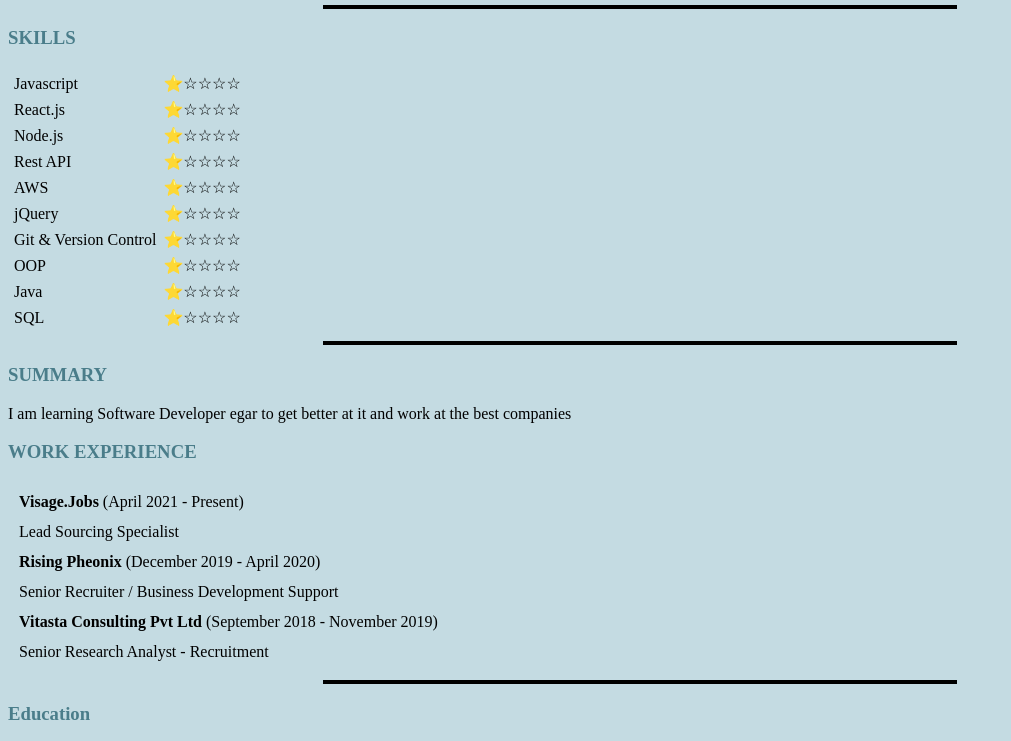
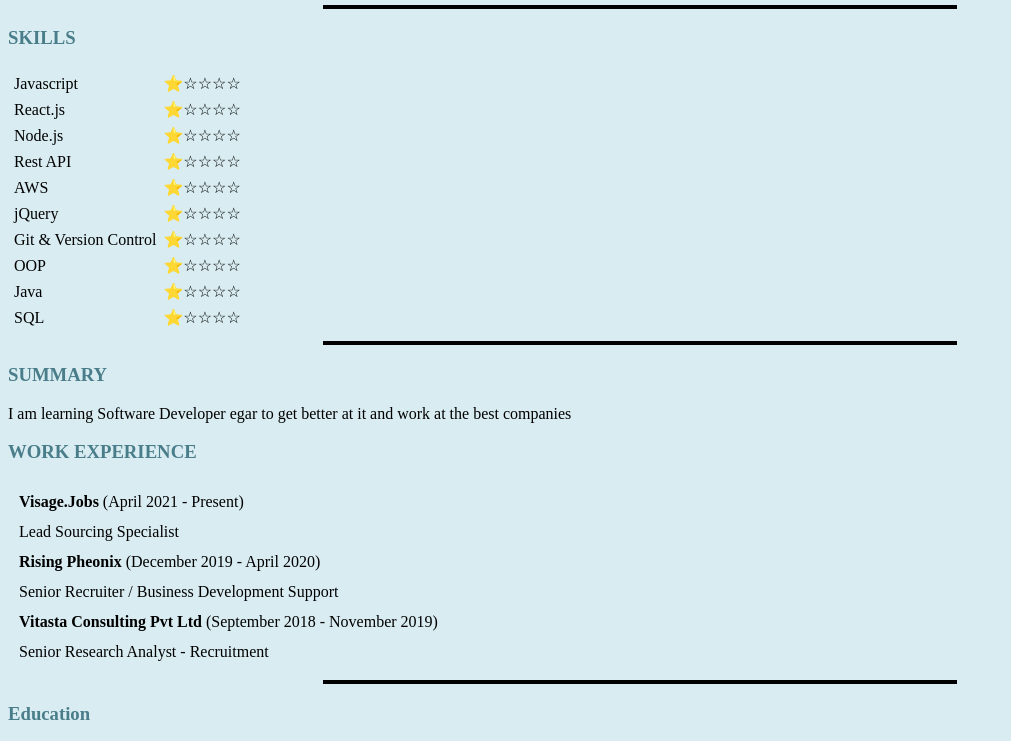
Before and after one commit to abrahamdev67/cv, a plain HTML site: page index.html in a window 1280 px wide. Shown: the part 479-1220 px from the top of the page, without its empty margins (0-1011 px from the left). Drawn offline with Linux system fonts and the light colour scheme.

Commit message:
Update styles.css

```diff
--- a/css/styles.css
+++ b/css/styles.css
@@ -1,5 +1,5 @@
 body {
-    background-color: rgba(149, 190, 203, 0.553);
+    background-color: rgba(186, 221, 231, 0.553);
     }
 
 hr {
```
